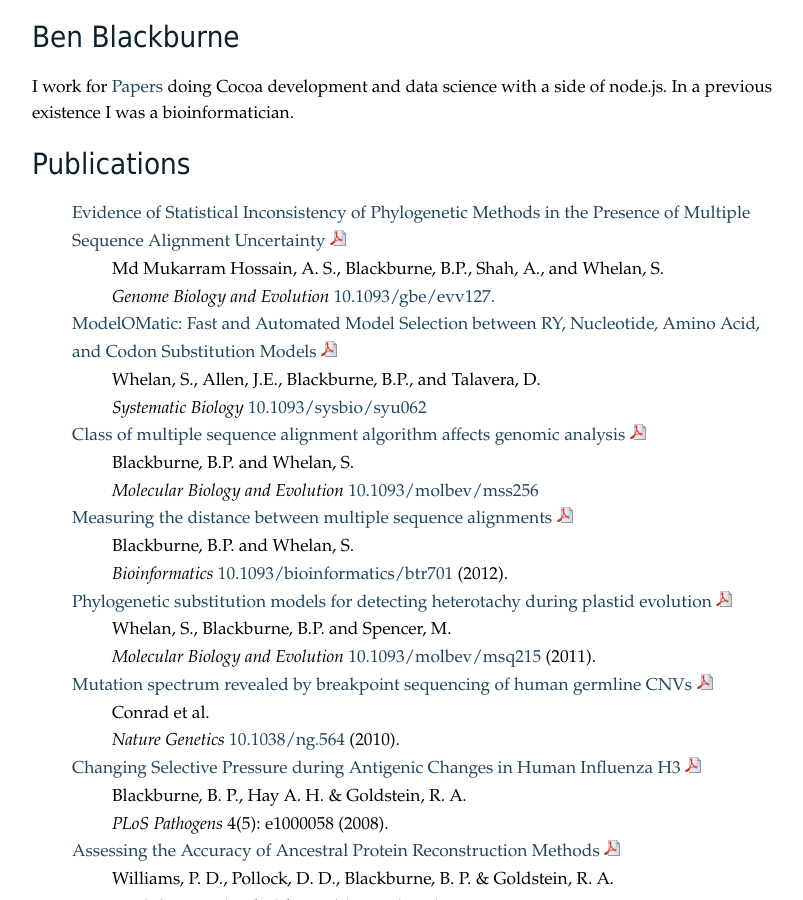
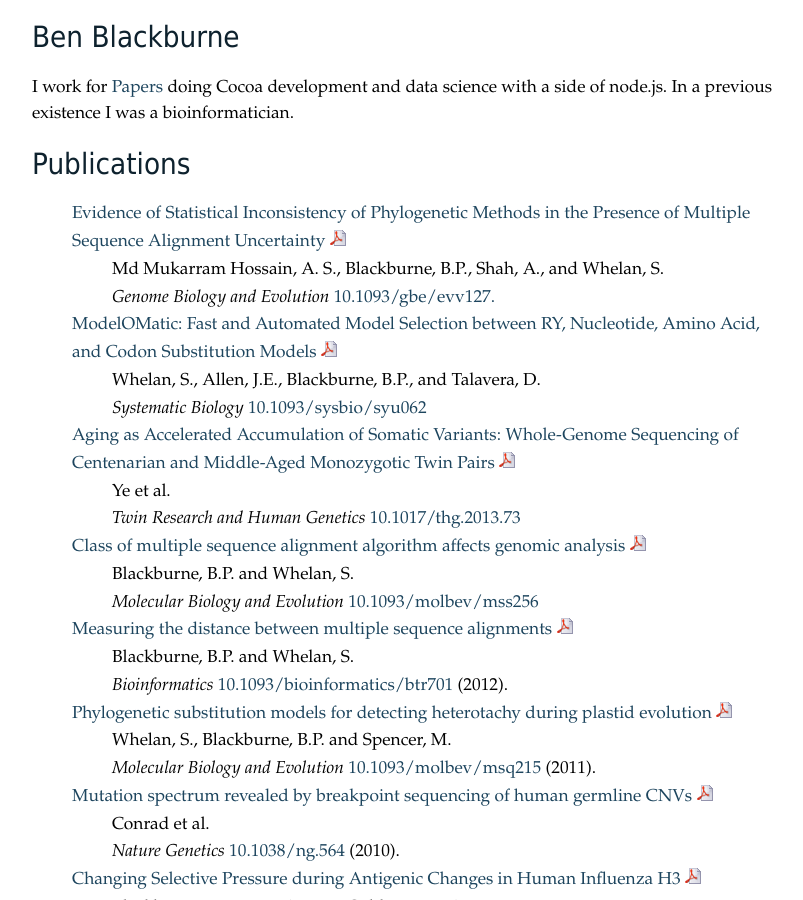
Before and after one commit to benb/benb.github.com, a Jekyll site: the page built from index.md, in a window 1280 px wide and 900 px high. Shown: the whole window, without its empty margins (233-1036 px from the left). Built offline with Jekyll 4.4.1, drawn with Linux system fonts in a browser that asks for light colours; a style sheet for code colours, icons or effects is not loaded.

Commit message:
Twin Research

```diff
--- a/index.md
+++ b/index.md
@@ -17,6 +17,9 @@ Publications
 -   [ModelOMatic: Fast and Automated Model Selection between RY, Nucleotide, Amino Acid, and Codon Substitution Models](http://dx.doi.org/10.1093/sysbio/syu062) [![](/icons/pdf.png)](http://sysbio.oxfordjournals.org/content/early/2014/10/07/sysbio.syu062.full.pdf)
     -   Whelan, S., Allen, J.E., Blackburne, B.P., and Talavera, D.
     -   *Systematic Biology* [10.1093/sysbio/syu062](http://dx.doi.org/10.1093/sysbio/syu062)
+-   [Aging as Accelerated Accumulation of Somatic Variants: Whole-Genome Sequencing of Centenarian and Middle-Aged Monozygotic Twin Pairs](http://dx.doi.org/10.1017/thg.2013.73) [![](/icons/pdf.png)](http://journals.cambridge.org/download.php?file=%2FTHG%2FTHG16_06%2FS183242741300073Xa.pdf&code=de031fc8e442abb0954f7b01a59f9543)
+    -   Ye et al.
+    -   *Twin Research and Human Genetics* [10.1017/thg.2013.73](http://dx.doi.org/10.1017/thg.2013.73)
 -   [Class of multiple sequence alignment algorithm affects genomic analysis](http://dx.doi.org/10.1093/molbev/mss256) [![](/icons/pdf.png)](http://mbe.oxfordjournals.org/content/early/2012/12/04/molbev.mss256.full.pdf)
     -   Blackburne, B.P. and Whelan, S.
     -   *Molecular Biology and Evolution* [10.1093/molbev/mss256](http://dx.doi.org/10.1093/molbev/mss256)
```
